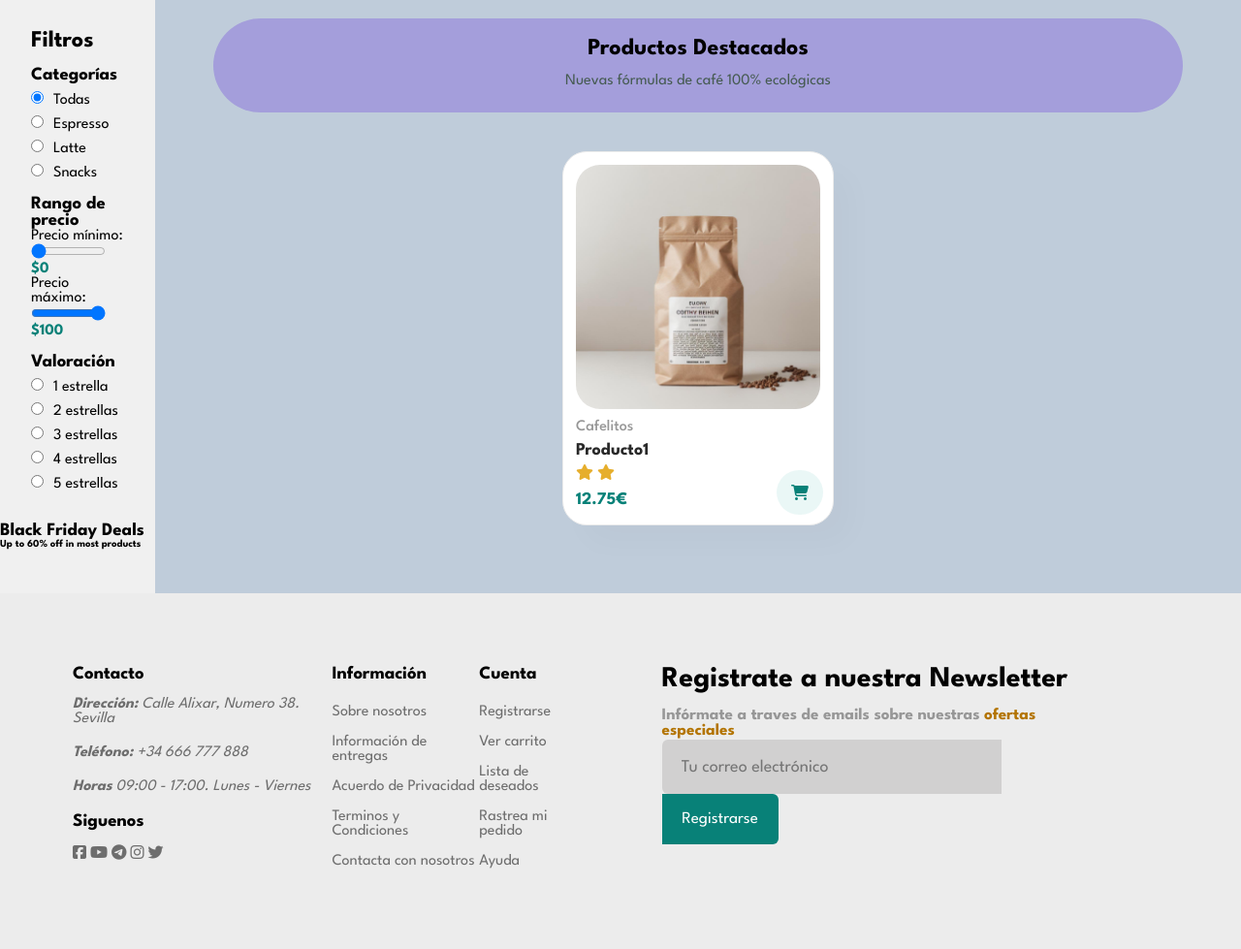
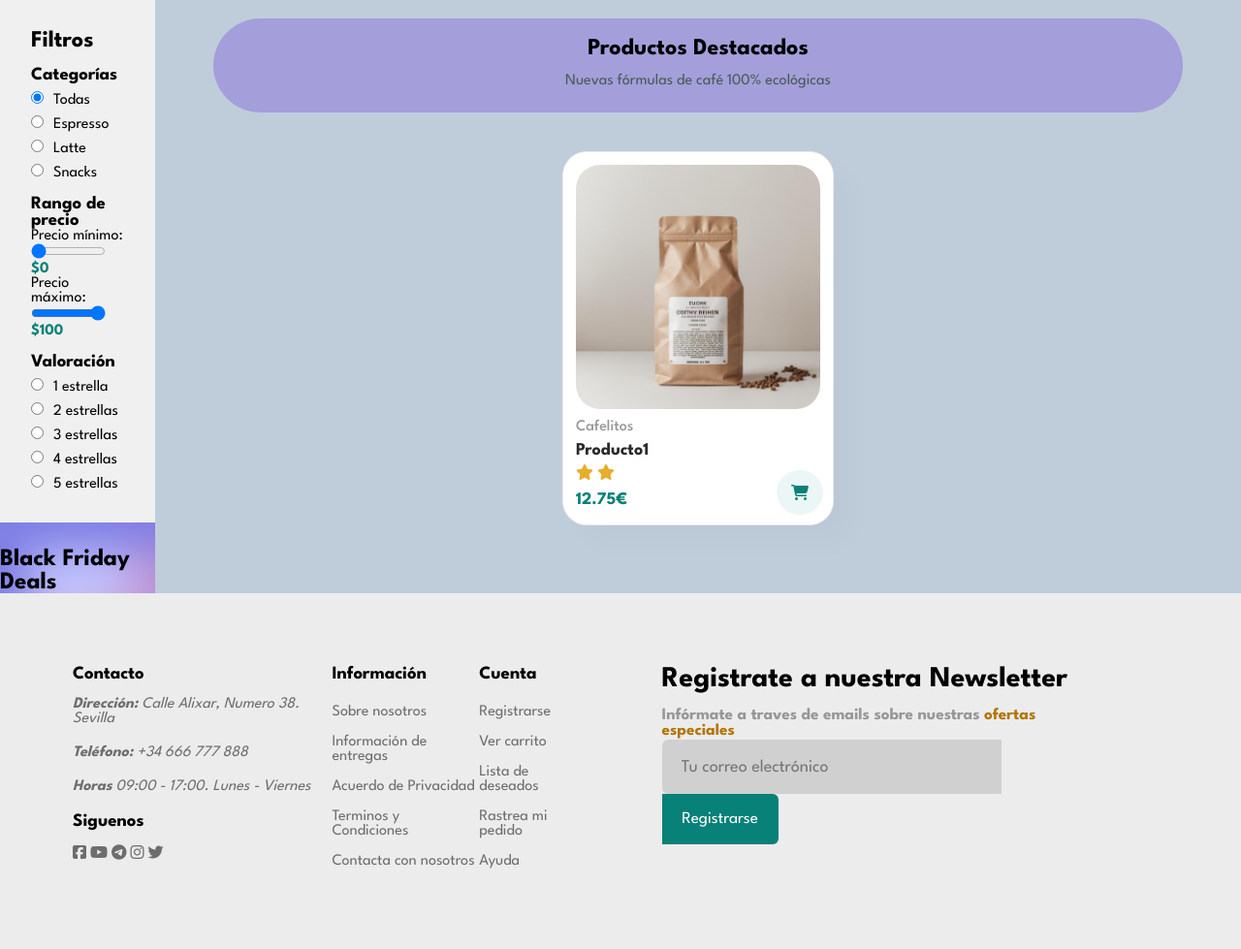
Before and after one commit to amunlozb/products_crud, a Django app: page /catalog/ in a window 1280 px wide. Shown: the part 80-1059 px from the top of the page at 97% size. Run offline with Django 4.2, Linux system fonts and the light colour scheme; data comes from the database, SQL or seed files in the repository; some libraries are stand-ins or nearby versions.

Commit message:
Update main.css

```diff
--- a/products_crud/products/static/css/main.css
+++ b/products_crud/products/static/css/main.css
@@ -357,6 +357,23 @@
   background-color: #f0f0f0;
 }
 
+body aside#sidebar .sidebar-promo {
+  background: #c4c5fd;
+  box-shadow: inset 28px 28px 45px #7d7de4, inset -28px -28px 45px #c397d4;
+  height: 20%;
+  display: flex;
+  flex-direction: column;
+  align-items: center;
+  align-content: center;
+  justify-content: center;
+}
+body aside#sidebar .sidebar-promo-text h3 {
+  font-size: 25px;
+}
+body aside#sidebar .sidebar-promo-text h6 {
+  font-size: 13px;
+}
+
 @media only screen and (max-width: 768px) {
   footer #footer {
     padding: 10px 10px;
```
